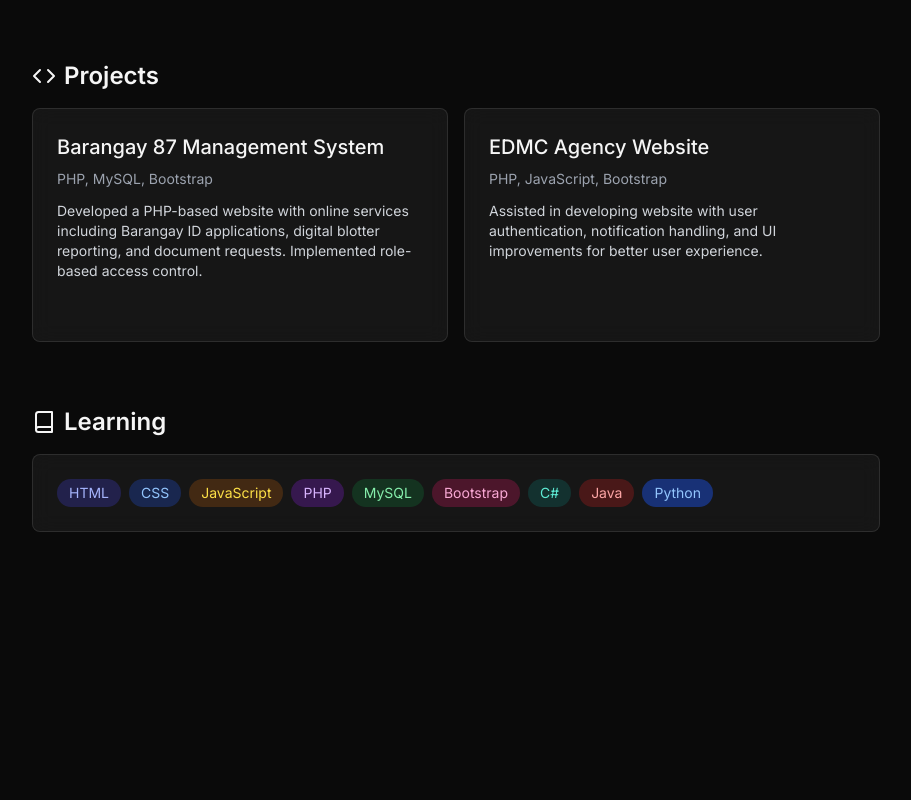
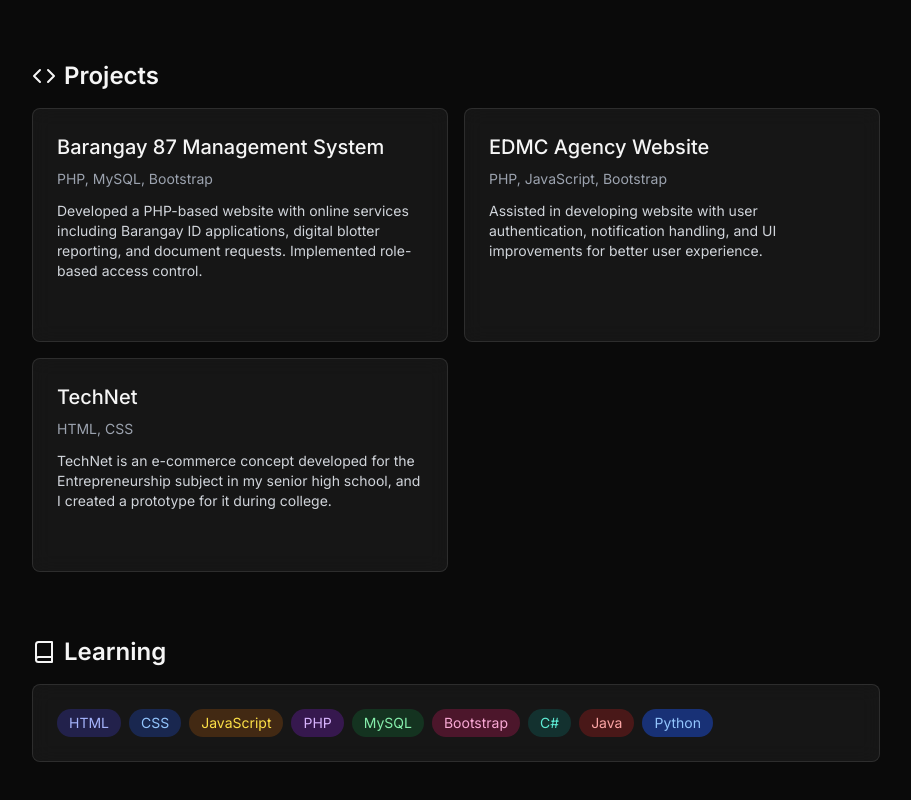
Before and after one commit to JhnEdwrd/Portfolio, a plain HTML site: page index.html in a window 1280 px wide. Shown: the part 1747-2547 px from the top of the page, without its empty margins (184-1095 px from the left). Before the commit the page ends 2391 px from the top, so only its background shows below. Drawn offline with nearby package versions, Linux system fonts and the light colour scheme.

Commit message:
Update index.html

```diff
--- a/index.html
+++ b/index.html
@@ -178,6 +178,14 @@
                             View Project <i data-feather="arrow-up-right" class="ml-1 w-4 h-4"></i>
                         </a>
                     </div>
+                    <div class="card rounded-lg p-6 link-hover group">
+                        <h3 class="text-xl font-medium mb-2">TechNet</h3>
+                        <p class="text-gray-400 text-sm mb-3">HTML, CSS</p>
+                        <p class="text-gray-300 text-sm mb-4">TechNet is an e-commerce concept developed for the Entrepreneurship subject in my senior high school, and I created a prototype for it during college.</p>
+                        <a href="https://jhnedwrd.github.io/TechNet/" class="text-indigo-400 text-sm flex items-center opacity-0 group-hover:opacity-100 transition-opacity">
+                            View Project <i data-feather="arrow-up-right" class="ml-1 w-4 h-4"></i>
+                        </a>
+                    </div>
                 </div>
             </section>
 
```
